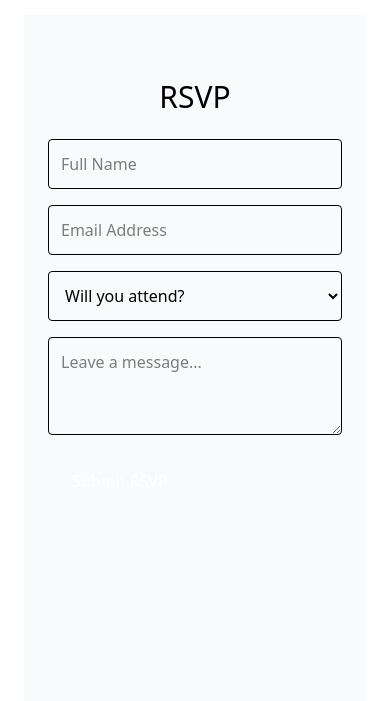
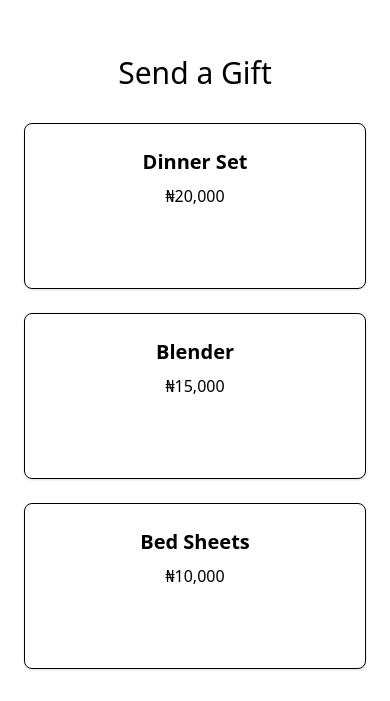
Before and after one commit to SekavArielight/mary-victor-wedding, a React (Vite) app: page / in a window 390 px wide. Shown: the part 2203-2904 px from the top of the page. Built offline with nearby package versions, Linux system fonts and the light colour scheme; a web font is replaced by a local one.

Commit message:
Add Gifts and Footer sections; update OurStory and RSVP with IDs

```diff
--- a/src/App.jsx
+++ b/src/App.jsx
@@ -1,13 +1,14 @@
-import React from "react";
 import Hero from "./sections/Hero";
 import OurStory from "./sections/OurStory";
 import RSVP from "./sections/RSVP";
+import Gifts from "./sections/Gifts";
+import Footer from "./sections/Footer";
 
 import heroImage1 from "./assets/IMG_1610.jpg";
 
 const App = () => {
   return (
-    <main className="max-w-[1440px]">
+    <main className="max-w-[1440px] mx-auto">
       <div className="h-screen md:flex md:overflow-hidden">
         {/* Image Section */}
         <div className="w-full md:w-1/2 md:h-screen md:fixed md:left-0 md:top-0 z-0">
@@ -23,10 +24,12 @@ const App = () => {
         </div>
 
         {/* Scrollable Content Section */}
-        <div className="relative z-10 w-full md:ml-auto md:w-1/2 md:h-screen overflow-y-auto p-6 md:p-10 bg-white">
+        <div className="relative z-10 w-full md:ml-auto md:w-1/2 md:h-screen overflow-y-auto bg-white"> {/**p-6 md:p-10 */}
           <Hero />
           <OurStory />
+          <Gifts/>
           <RSVP/>
+          <Footer/>
         </div>
       </div>
     </main>
--- a/src/index.css
+++ b/src/index.css
@@ -4,3 +4,7 @@
 @theme {
   --font-meow: "Meow Script", cursive;
 }
+
+html {
+  scroll-behavior: smooth;
+}
--- /dev/null
+++ b/src/sections/Footer.jsx
@@ -0,0 +1,29 @@
+import React from "react";
+
+const Footer = () => {
+  return (
+    <footer className="bg-maroon text-black px-6 py-10 md:py-14 relative">
+      <div className="max-w-6xl mx-auto flex flex-col md:flex-row items-center justify-between space-y-6 md:space-y-0">
+        {/* Couple Name */}
+        <div className="text-center md:text-left">
+          <h2 className="text-2xl font-cursive">Mary & Victor</h2>
+          <p className="text-sm text-black">Forever starts here ❤️</p>
+        </div>
+
+        {/* Quick Links */}
+        <div className="flex space-x-6 text-sm">
+          <a href="#our-story" className="hover:underline">Our Story</a>
+          <a href="#rsvp" className="hover:underline">RSVP</a>
+          <a href="#gifts" className="hover:underline">Gifts</a>
+        </div>
+      </div>
+
+      {/* Bottom note */}
+      <div className="mt-8 text-center text-xs text-black border-t border-gray-500 pt-4">
+        Built with 💖 by <a href="http://sekav.netlify.app" target="_blank" rel="noopener noreferrer"><span className="font-semibold">God'swill Sekav Apya</span></a> &mdash; {new Date().getFullYear()}
+      </div>
+    </footer>
+  );
+};
+
+export default Footer;
--- /dev/null
+++ b/src/sections/Gifts.jsx
@@ -0,0 +1,29 @@
+import React from 'react'
+
+const gifts = [
+  { id: 1, name: "Dinner Set", price: 20000 },
+  { id: 2, name: "Blender", price: 15000 },
+  { id: 3, name: "Bed Sheets", price: 10000 },
+];
+
+
+const Gifts = () => {
+  return (
+    <section id='gifts' className="bg-white h-screen py-16 px-6 md:px-12 text-center">
+      <h2 className="text-3xl font-cursive mb-8">Send a Gift</h2>
+      <div className="grid md:grid-cols-3 gap-6 max-w-5xl mx-auto">
+        {gifts.map(gift => (
+          <div key={gift.id} className="border p-6 rounded-lg shadow hover:shadow-md transition">
+            <h3 className="text-xl font-semibold mb-2">{gift.name}</h3>
+            <p className="mb-4">₦{gift.price.toLocaleString()}</p>
+            <button className="bg-maroon text-white py-2 px-4 rounded hover:bg-opacity-90">
+              Proceed to Checkout
+            </button>
+          </div>
+        ))}
+      </div>
+    </section>
+  )
+}
+
+export default Gifts
--- a/src/sections/OurStory.jsx
+++ b/src/sections/OurStory.jsx
@@ -2,7 +2,7 @@ import React from "react";
 
 const OurStory = () => {
   return (
-    <section className="bg-white h-screen py-16 px-6 md:px-12 text-center">
+    <section id="our-story" className="bg-white h-screen py-16 px-6 md:px-12 text-center">
       <h2 className="text-3xl font-cursive mb-6">Our Story</h2>
       <div className="max-w-3xl mx-auto text-gray-700 leading-relaxed text-lg">
         <p>
--- a/src/sections/RSVP.jsx
+++ b/src/sections/RSVP.jsx
@@ -2,7 +2,7 @@ import React from "react";
 
 const RSVP = () => {
   return (
-    <section className="bg-gray-50 h-screen py-16 px-6 md:px-12 text-center">
+    <section id="rsvp" className="bg-gray-50 h-screen py-16 px-6 md:px-12 text-center">
       <h2 className="text-3xl font-cursive mb-6">RSVP</h2>
       <form className="max-w-md mx-auto space-y-4 text-left">
         <input
```
